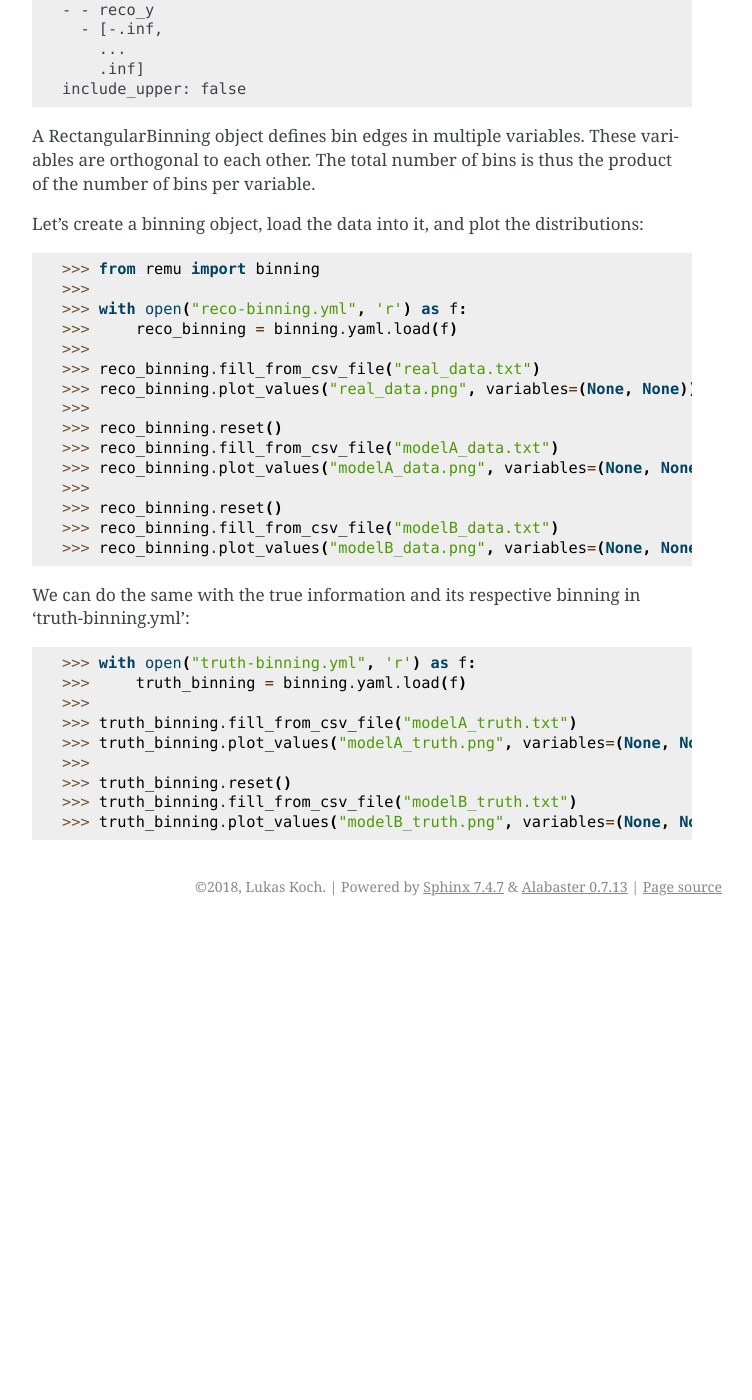
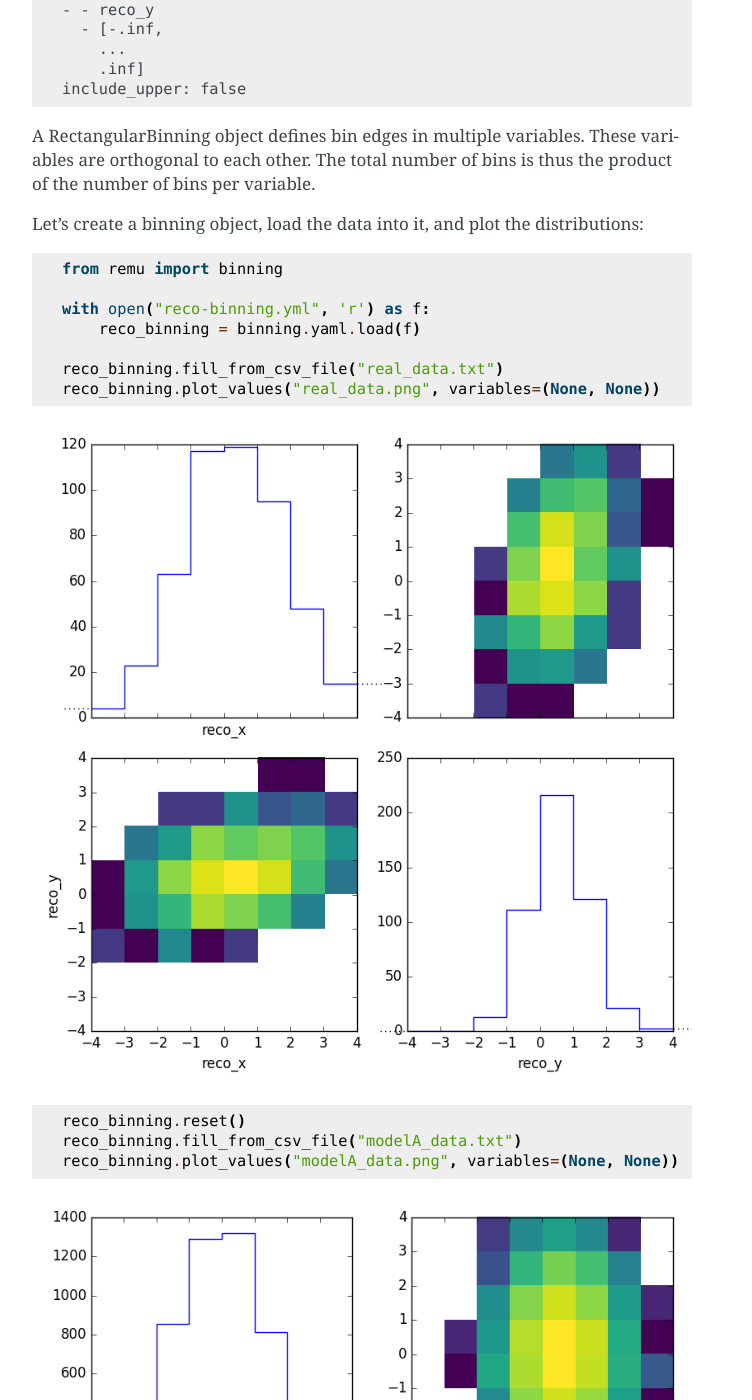
Before and after one commit to ast0815/remu, a Sphinx documentation site: the page built from docs/examples/00/README.rst, in a window 1280 px wide and 1400 px high, scrolled down 1050 px. Shown: the whole window, without its empty margins (388-1140 px from the left). Built offline with Sphinx 7.4.7, drawn with Linux system fonts in a browser that asks for light colours; formulas are drawn with MathJax 3; before the commit the page ends 1976 px from its top, so only the background shows below that; some of the changed lines change nothing that is shown.

Commit message:
Add plots to example 00.

```diff
--- a/docs/examples/00/README.rst
+++ b/docs/examples/00/README.rst
@@ -16,8 +16,8 @@
 experiment and creates two files: one file with the truth information of all
 simulated events, and another file with the truth and reconstructed information
 of all reconstructed events. The command line parameters determine the
-properties of the simulation, e.g. whether to simulate background or signal
-and what signal model to use.
+properties of the simulation, e.g. whether to simulate background or signal and
+what signal model to use.
 
 The script 'run_experiment.py' creates a single file with only reconstructed
 information. Of course, this file is also  the result of simulations, but since
@@ -33,8 +33,8 @@
     $ ../simple_experiment/simulate_experiment.py 10 modelA modelA_data.txt modelA_truth.txt
     $ ../simple_experiment/simulate_experiment.py 10 modelB modelB_data.txt modelB_truth.txt
 
-The file 'reco-binning.yml' contains a RectangularBinning object for the reconstructed
-information::
+The file 'reco-binning.yml' contains a RectangularBinning object for the
+reconstructed information::
 
     !RecBinning
     binedges:
@@ -55,31 +55,47 @@
 Let's create a binning object, load the data into it, and plot the
 distributions::
 
-    >>> from remu import binning
-    >>>
-    >>> with open("reco-binning.yml", 'r') as f:
-    >>>     reco_binning = binning.yaml.load(f)
-    >>>
-    >>> reco_binning.fill_from_csv_file("real_data.txt")
-    >>> reco_binning.plot_values("real_data.png", variables=(None, None))
-    >>>
-    >>> reco_binning.reset()
-    >>> reco_binning.fill_from_csv_file("modelA_data.txt")
-    >>> reco_binning.plot_values("modelA_data.png", variables=(None, None))
-    >>>
-    >>> reco_binning.reset()
-    >>> reco_binning.fill_from_csv_file("modelB_data.txt")
-    >>> reco_binning.plot_values("modelB_data.png", variables=(None, None))
+    from remu import binning
+
+    with open("reco-binning.yml", 'r') as f:
+        reco_binning = binning.yaml.load(f)
+
+    reco_binning.fill_from_csv_file("real_data.txt")
+    reco_binning.plot_values("real_data.png", variables=(None, None))
+
+.. image:: real_data.png
+
+::
+
+    reco_binning.reset()
+    reco_binning.fill_from_csv_file("modelA_data.txt")
+    reco_binning.plot_values("modelA_data.png", variables=(None, None))
+
+.. image:: modelA_data.png
+
+::
+
+    reco_binning.reset()
+    reco_binning.fill_from_csv_file("modelB_data.txt")
+    reco_binning.plot_values("modelB_data.png", variables=(None, None))
+
+.. image:: modelB_data.png
 
 We can do the same with the true information and its respective binning in
 'truth-binning.yml'::
 
-    >>> with open("truth-binning.yml", 'r') as f:
-    >>>     truth_binning = binning.yaml.load(f)
-    >>>
-    >>> truth_binning.fill_from_csv_file("modelA_truth.txt")
-    >>> truth_binning.plot_values("modelA_truth.png", variables=(None, None))
-    >>>
-    >>> truth_binning.reset()
-    >>> truth_binning.fill_from_csv_file("modelB_truth.txt")
-    >>> truth_binning.plot_values("modelB_truth.png", variables=(None, None))
+    with open("truth-binning.yml", 'r') as f:
+        truth_binning = binning.yaml.load(f)
+
+    truth_binning.fill_from_csv_file("modelA_truth.txt")
+    truth_binning.plot_values("modelA_truth.png", variables=(None, None))
+
+.. image:: modelA_truth.png
+
+::
+
+    truth_binning.reset()
+    truth_binning.fill_from_csv_file("modelB_truth.txt")
+    truth_binning.plot_values("modelB_truth.png", variables=(None, None))
+
+.. image:: modelB_truth.png
```
